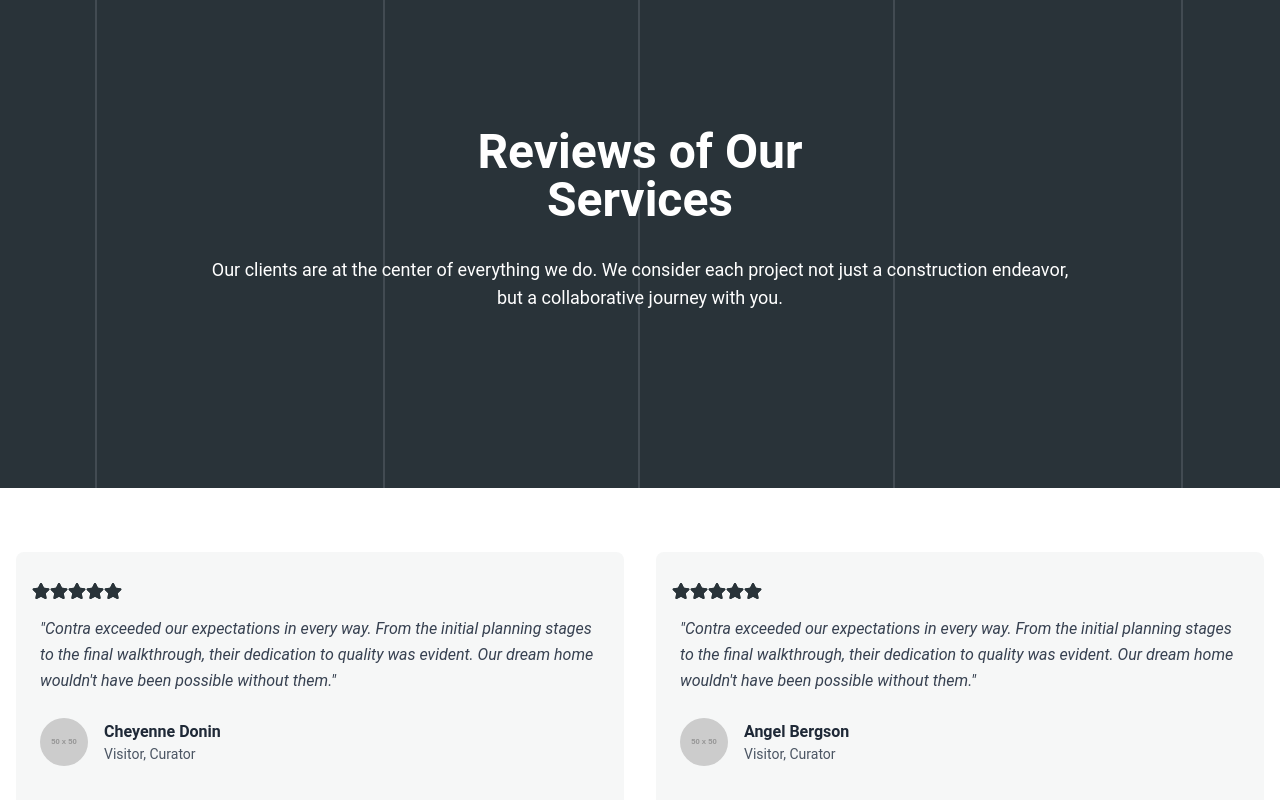
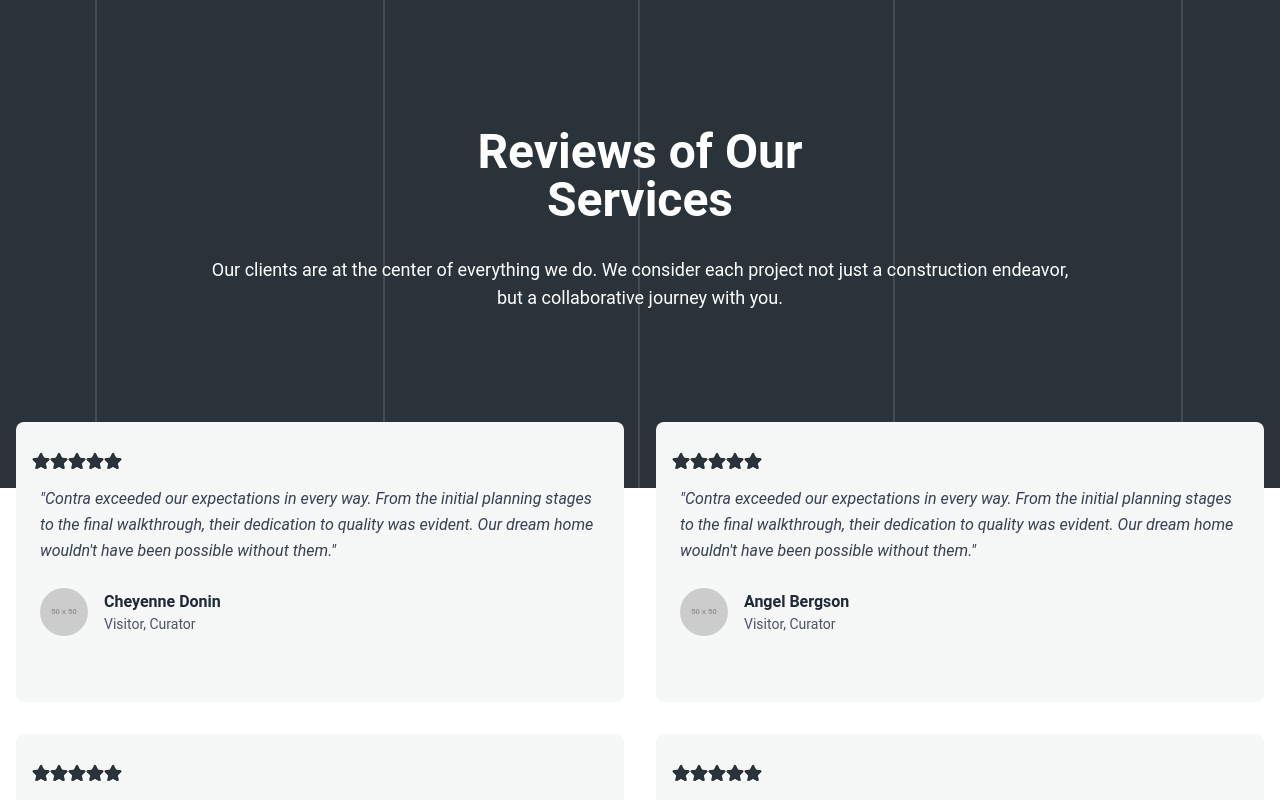
Before and after one commit to Katty020/versai_intern, a React (Create React App) app: page / in a window 1280 px wide. Shown: the top 800 px of the page. Built offline with nearby package versions, Linux system fonts and the light colour scheme.

Commit message:
final committed

```diff
--- a/src/App.js
+++ b/src/App.js
@@ -29,7 +29,9 @@
         <div className="absolute top-0 bottom-0 right-108 transform -translate-x-1/2 border-l-[2px] border-gray-300 opacity-15"></div>
       </div>
 
-      <ReviewSection />
+      <div className="mt-[-130px]"> {/* Adjust the negative margin as needed */}
+        <ReviewSection />
+      </div>
     </div>
   );
 };
```
